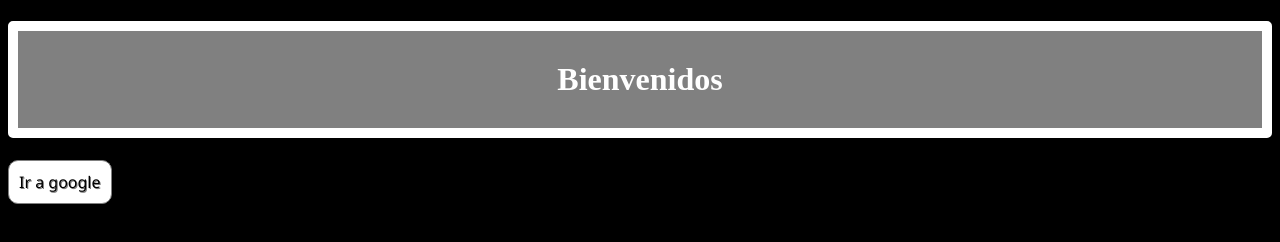
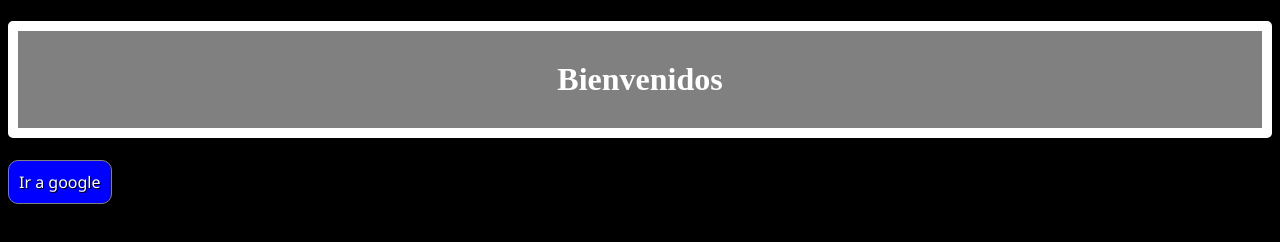
Before and after one commit to rodolfomtzp/prueba2020, a plain HTML site: page index.html in a window 1280 px wide. Drawn offline with Linux system fonts and the light colour scheme.

Commit message:
Se cambio el color del botón y su texto

```diff
--- a/css/style.css
+++ b/css/style.css
@@ -14,12 +14,12 @@ h1{
 
 a{
     display: inline-block;
-    background-color: #fff;
+    background-color: blue;
     padding: 10px;
     border: 1px solid grey;
     border-radius: 10px;
-    color: #000;
+    color: #fff;
     text-decoration: none;
     font-family: 'Segoe UI', Tahoma, Geneva, Verdana, sans-serif;
-    text-shadow: grey 1px 1px;
+    text-shadow: black 1px 1px;
 }
```
